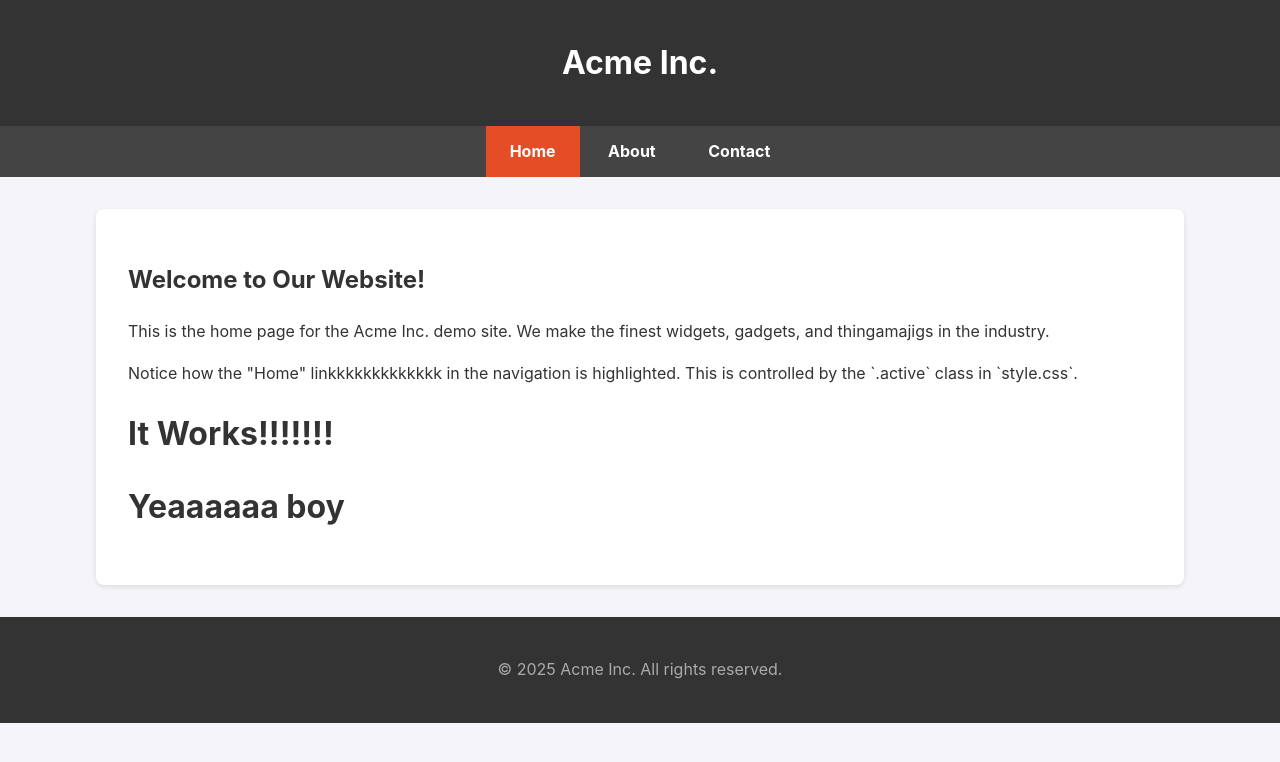
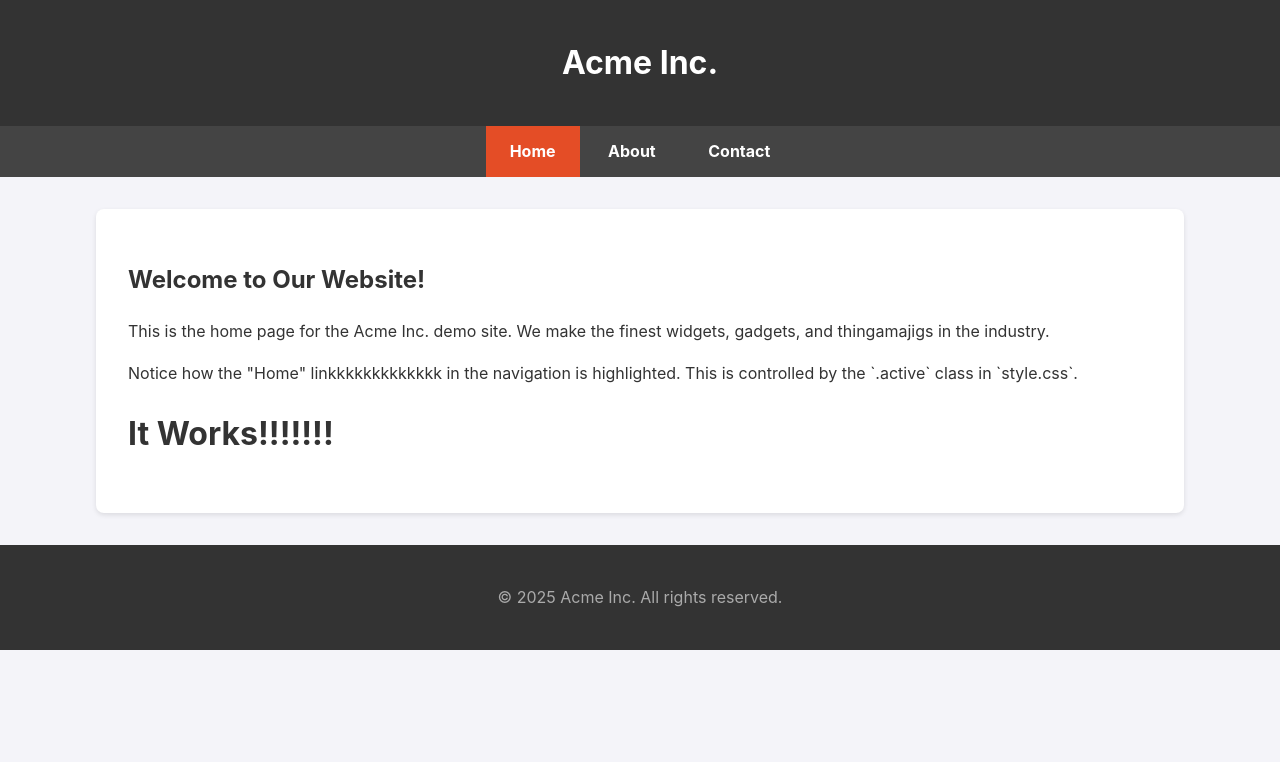
Before and after one commit to TurboAth/demo-site, a plain HTML site: page index.html in a window 1280 px wide. Drawn offline with Linux system fonts and the light colour scheme.

Commit message:
Update index.html

```diff
--- a/index.html
+++ b/index.html
@@ -25,7 +25,6 @@
     <p>This is the home page for the Acme Inc. demo site. We make the finest widgets, gadgets, and thingamajigs in the industry.</p>
     <p>Notice how the "Home" linkkkkkkkkkkkkk in the navigation is highlighted. This is controlled by the `.active` class in `style.css`.</p>
     <h1> It Works!!!!!!!</h1>
-    <h1> Yeaaaaaa boy</h1>
   </main>
 
   <footer>
```
